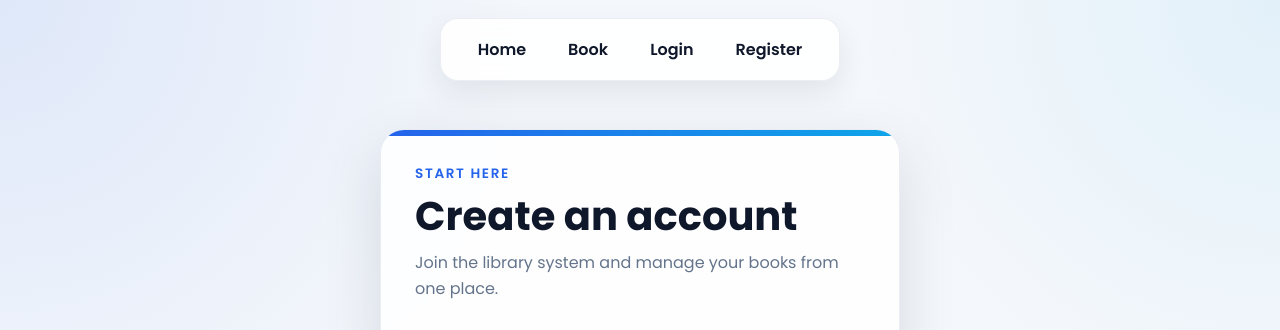
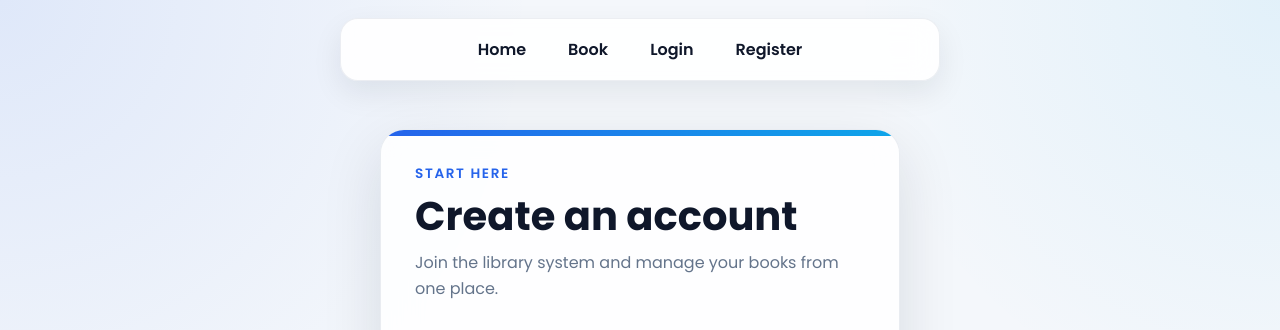
Before and after one commit to FirojMiya7/Django, a Django app: page /register/ in a window 1280 px wide. Shown: the top 330 px of the page. Run offline with Django 5.2, Linux system fonts and the light colour scheme.

Commit message:
Authentication

```diff
--- a/myproject/book/static/book/css/style.css
+++ b/myproject/book/static/book/css/style.css
@@ -33,7 +33,7 @@ body {
 }
 
 nav {
-	width: min(400px, calc(100% - 32px));
+	width: min(600px, calc(100% - 32px));
 	margin: 18px auto 0;
 	padding: 8px 16px;
 	display: flex;
```
Also changed, not shown: myproject/db.sqlite3.
